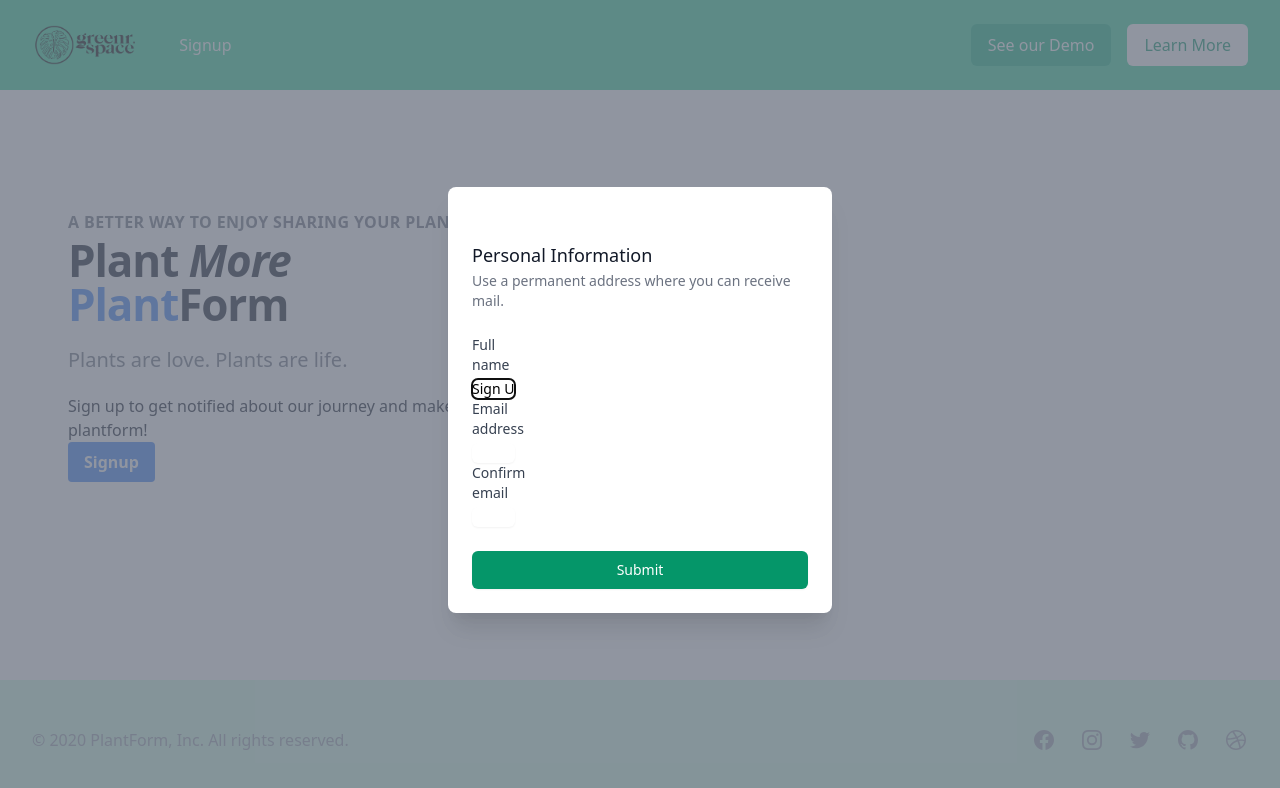
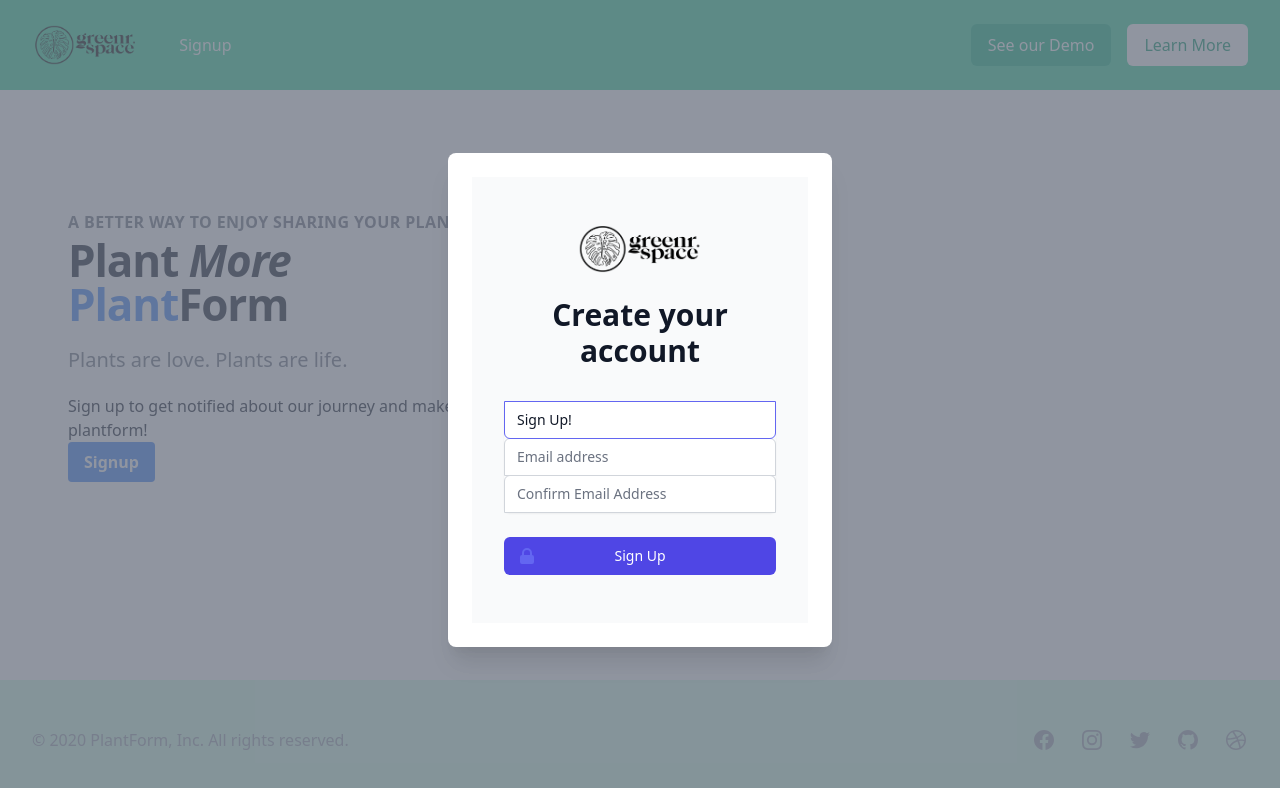
Before and after one commit to GreenrSpace/GreenrFrontEnd, a Next.js app: page / in a window 1280 px wide. Both pictures are taken after a click on the button "Signup". Shown: the top 788 px of the page. Built offline with nearby package versions, Linux system fonts and the light colour scheme; what @tailwindcss/ui would draw is missing.

Commit message:
fixed CSS and fixed up error screen need to add in success screen Unsure why api won't response to queries properly.

```diff
--- a/src/components/Authentication/AuthModal.js
+++ b/src/components/Authentication/AuthModal.js
@@ -1,15 +1,56 @@
 /* This example requires Tailwind CSS v2.0+ */
 import { Fragment, useState } from "react";
 import { Dialog, Transition } from "@headlessui/react";
+import FormAlert from "./FormAlert.js";
+import { LockClosedIcon } from "@heroicons/react/solid";
+import { XCircleIcon } from '@heroicons/react/solid'
 
 import { useForm } from "react-hook-form";
 // import { useRouter } from "next/router";
 
-import AuthForm from "./AuthForm.js"
-
+// import AuthForm from "./AuthForm.js"
 
 export default function AuthModal() {
   const [open, setOpen] = useState(false);
+
+  const [pending, setPending] = useState(false);
+  // const { handleSubmit, register, errors, getValues } = useForm();
+  const [user, setUser] = useState({ name: "Sign Up!" });
+  const [formAlert, setFormAlert] = useState(null);
+
+  console.log(user);
+
+  // Handle form submission
+  const submit = (e) => {
+    setPending(true);
+    console.log({ name: user.name, email: user.email });
+    const payload = JSON.stringify({
+      email: user["email"],
+      name: user["name"],
+    });
+
+    console.log(payload);
+
+    e.preventDefault();
+    fetch("https://us-central1-blinkapp-684c1.cloudfunctions.net/fakeAuth", {
+      method: "POST",
+      mode: "no-cors",
+      headers: { "Content-Type": "application/json" },
+
+      body: payload,
+    })
+      .then((res) => res.json())
+      .then((json) => setUser(json))
+      .catch((error) => {
+        // Show error alert message
+        console.log(error);
+        setFormAlert({ type: "error", message: "didn't work!" });
+      })
+      .finally(() => {
+        // Hide pending indicator
+        setPending(false);
+      });
+  };
   // setUser(name="")
 
   return (
@@ -59,7 +100,157 @@
                 leaveTo="opacity-0 translate-y-4 sm:translate-y-0 sm:scale-95"
               >
                 <div className="inline-block align-bottom bg-white rounded-lg px-4 pt-5 pb-4 text-left overflow-hidden shadow-xl transform transition-all sm:my-8 sm:align-middle sm:max-w-sm sm:w-full sm:p-6">
-                  <AuthForm />
+                  <>
+                  {formAlert ? (
+          <div className="rounded-md bg-red-50 p-4">
+          <div className="flex">
+            <div className="flex-shrink-0">
+              <XCircleIcon className="h-5 w-5 text-red-400" aria-hidden="true" />
+            </div>
+            <div className="ml-3">
+              <h3 className="text-sm font-medium text-red-800">There was an error with your submission</h3>
+              <div className="mt-2 text-sm text-red-700">
+                <ul className="list-disc pl-5 space-y-1">
+                  <li>{formAlert.message}</li>
+                </ul>
+              </div>
+            </div>
+          </div>
+        </div>
+        ) : (
+                    <div className=" flex items-center justify-center bg-gray-50 py-12 px-4 sm:px-6 lg:px-8">
+                      <div className="max-w-md w-full space-y-8">
+                        <div>
+                          <img
+                            className="mx-auto h-12 w-auto"
+                            src="/static/example_photos/fullheaderlogo.png"
+                            alt="Workflow"
+                          />
+                          <h2 className="mt-6 text-center text-3xl font-extrabold text-gray-900">
+                            Create your account
+                          </h2>
+                        </div>
+
+                        <form
+                          className="mt-8 space-y-6"
+                          onSubmit={submit}
+                          method="POST"
+                        >
+                          <input
+                            type="hidden"
+                            name="remember"
+                            defaultValue="true"
+                          />
+                          <div className="rounded-md shadow-sm -space-y-px">
+                            <div>
+                              <label htmlFor="Name" className="sr-only">
+                                Name
+                              </label>
+                              <input
+                                type="text"
+                                name="user[name]"
+                                id="name"
+                                value={user.name}
+                                onChange={(e) =>
+                                  setUser({ ...user, name: e.target.value })
+                                }
+                                autoComplete="Name"
+                                required
+                                className="appearance-none rounded-none relative block w-full px-3 py-2 border border-gray-300 placeholder-gray-500 text-gray-900 rounded-b-md focus:outline-none focus:ring-indigo-500 focus:border-indigo-500 focus:z-10 sm:text-sm"
+                                placeholder="Name"
+                              />
+                            </div>
+                            <div>
+                              <label
+                                htmlFor="email-address"
+                                className="sr-only"
+                              >
+                                Email address
+                              </label>
+                              <input
+                                id="email"
+                                name="user[email]"
+                                value={user.email}
+                                onChange={(e) =>
+                                  setUser({ ...user, email: e.target.value })
+                                }
+                                autoComplete="email"
+                                required
+                                className="appearance-none rounded-none relative block w-full px-3 py-2 border border-gray-300 placeholder-gray-500 text-gray-900 rounded-t-md focus:outline-none focus:ring-indigo-500 focus:border-indigo-500 focus:z-10 sm:text-sm"
+                                placeholder="Email address"
+                              />
+                            </div>
+                            <div>
+                              <label
+                                htmlFor="confirm-email"
+                                className="sr-only"
+                              >
+                                Confirm Email address
+                              </label>
+                              <input
+                                id="confirm-email"
+                                name="confirmEmail"
+                                type="confirmEmail"
+                                autoComplete="confirmEmail"
+                                required
+                                className="appearance-none rounded-none relative block w-full px-3 py-2 border border-gray-300 placeholder-gray-500 text-gray-900 rounded-t-md focus:outline-none focus:ring-indigo-500 focus:border-indigo-500 focus:z-10 sm:text-sm"
+                                placeholder="Confirm Email Address"
+                              />
+                            </div>
+                          </div>
+
+                          <div>
+                            <button
+                              type="submit"
+                              className="group relative w-full flex justify-center py-2 px-4 border border-transparent text-sm font-medium rounded-md text-white bg-indigo-600 hover:bg-indigo-700 focus:outline-none focus:ring-2 focus:ring-offset-2 focus:ring-indigo-500"
+                              disabled={pending}
+                              onClick={submit}
+                            >
+                              {!pending && (
+                                <div>
+                                  {" "}
+                                  <span className="absolute left-0 inset-y-0 flex items-center pl-3">
+                                    <LockClosedIcon
+                                      className="h-5 w-5 text-indigo-500 group-hover:text-indigo-400"
+                                      aria-hidden="true"
+                                    />
+                                  </span>
+                                  Sign Up
+                                </div>
+                              )}
+
+                              {pending && (
+                                <>
+                                  <svg
+                                    className="animate-spin -ml-1 mr-3 h-5 w-5 text-white"
+                                    xmlns="http://www.w3.org/2000/svg"
+                                    fill="none"
+                                    viewBox="0 0 24 24"
+                                  >
+                                    <circle
+                                      className="opacity-25"
+                                      cx="12"
+                                      cy="12"
+                                      r="10"
+                                      stroke="currentColor"
+                                      strokeWidth="4"
+                                    ></circle>
+                                    <path
+                                      className="opacity-75"
+                                      fill="currentColor"
+                                      d="M4 12a8 8 0 018-8V0C5.373 0 0 5.373 0 12h4zm2 5.291A7.962 7.962 0 014 12H0c0 3.042 1.135 5.824 3 7.938l3-2.647z"
+                                    ></path>
+                                  </svg>
+                                  <span>Please wait...</span>
+
+                                </>
+                              )}
+                            </button>
+                          </div>
+                        </form>
+                      </div>
+                    </div>
+         )} </>{" "}
                 </div>
               </Transition.Child>
             </div>
```
